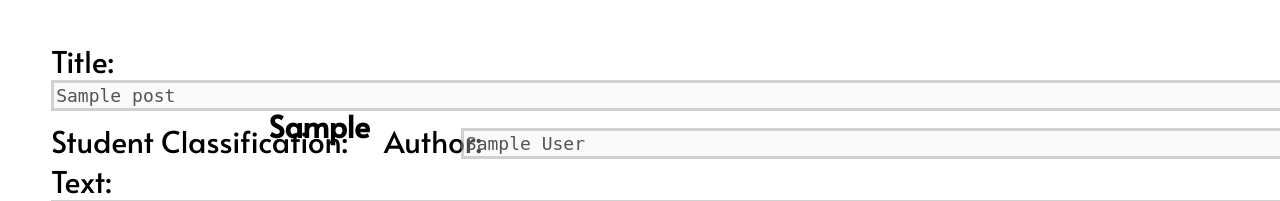
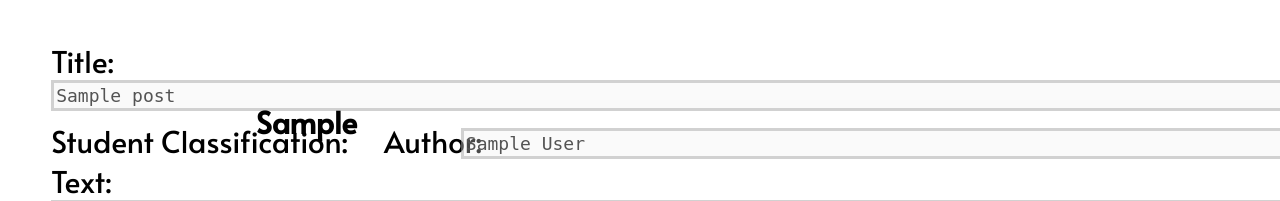
Before and after one commit to eduardoo-benitez/3155-Final-Project-Group-17, a Flask app: page /post/1 in a window 1280 px wide. Shown: the part 160-361 px from the top of the page. Run offline with Flask 3, Linux system fonts and the light colour scheme; tables that the repository leaves empty hold one stand-in row (values such as "Sample post"); parts of the project's set-up code (start-up, migrations or seed data) failed here and were passed over.

Commit message:
Fixed Positioning

```diff
--- a/project/templates/post.html
+++ b/project/templates/post.html
@@ -55,7 +55,7 @@
     <h2>View Post</h2>
       <h3 style="background-color: #99eeff;font-family: Alata;position: fixed;top: 10%;right: 10%;">&nbsp;<a href="/profile">Profile</a></h3><br>
       {% if post.author == active.username %}
-        <h3>&nbsp;<a style = "background-color: #99eeff;font-family: Alata;position: fixed;top: 10%;right: 30%;" href="/post/{{post.post_id}}/edit">Edit</a></h3><br>
+        <h3>&nbsp;<a style = "background-color: #99eeff;font-family: Alata;position: fixed;top: 12%;right: 15%;" href="/post/{{post.post_id}}/edit">Edit</a></h3><br>
       {% endif %}
       <label for="title" style="position:fixed; top: 25%; left:4%; font-family: Alata; font-size: 30px;">Title:</label>
       <textarea id="title" name="title" style="border-width: 3px; font-size: 18px; top:30%;left: 4%; position:fixed;" rows="1" cols="176" disabled>{{post.title}}</textarea>
@@ -65,7 +65,7 @@
       <br>
       <br>
       <label for="year" style="font-family: Alata; font-size: 30px; position: fixed; left:4%; top: 35%;">Student Classification:</label>
-      <h6 name="year" id="year" style="border-width: 3px; font-size: 30px; font-family: Alata;border-color: black;width: 100%;position:fixed;left:21%;bottom: 53%;">{{post.tag}}</h6>
+      <h6 name="year" id="year" style="border-width: 3px; font-size: 30px; font-family: Alata;border-color: black;width: 100%;position:fixed;left:20%;bottom: 53.5%;">{{post.tag}}</h6>
       <br>
       <br>
       <label for="text" style="position:fixed; top:40%; left:4%; font-family: Alata; font-size: 30px;">Text:</label>
```
